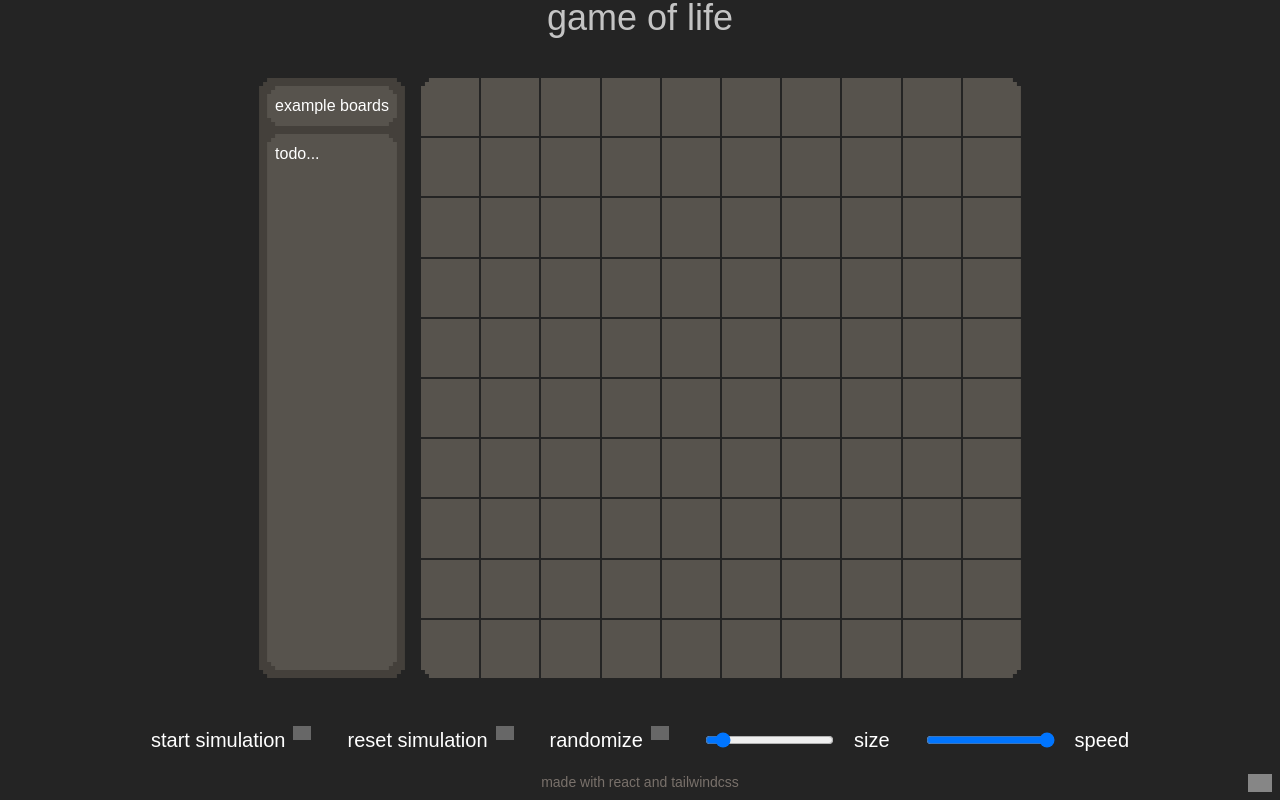
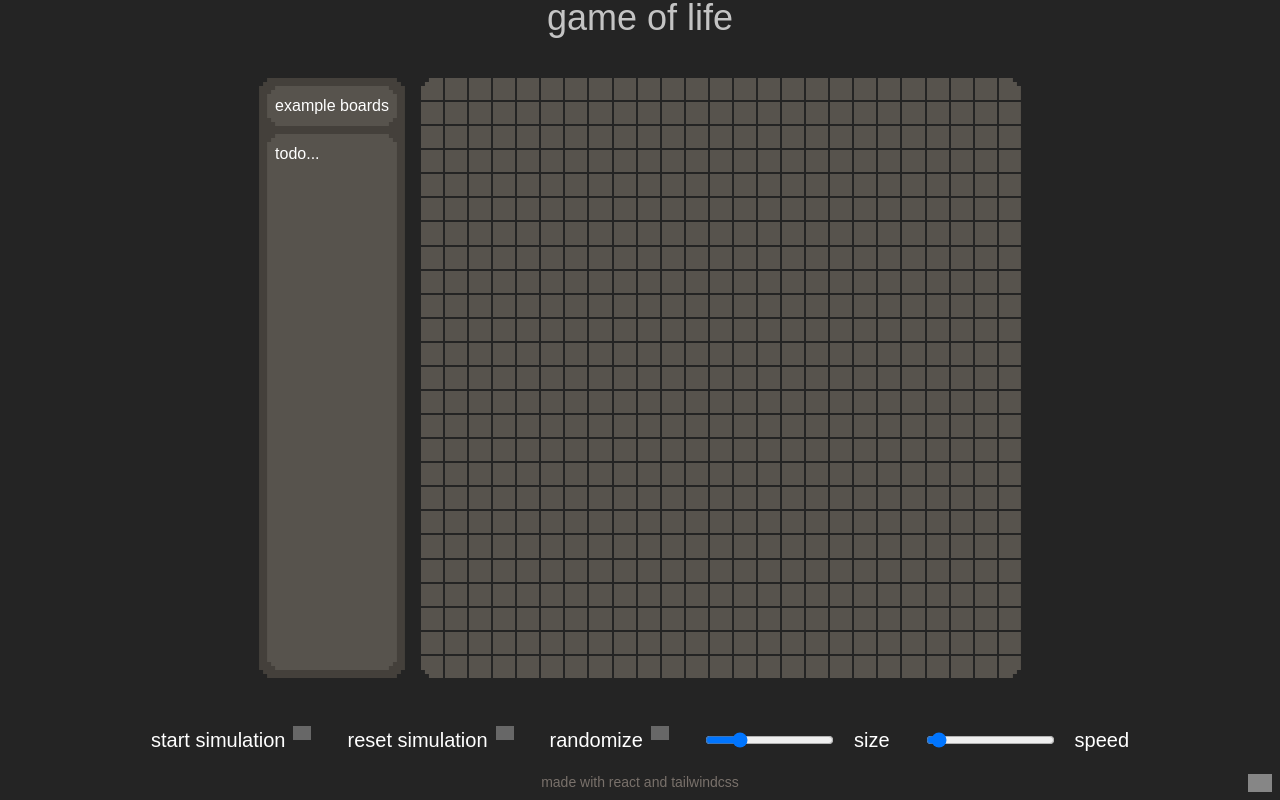
Before and after one commit to joshuatighe/game-of-life, a React (Vite) app: page / in a window 1280 px wide. Built offline with nearby package versions, Linux system fonts and the light colour scheme; grey boxes are pictures that could not be loaded; the HTML template or start-up script is replaced by a standard one; a web font is replaced by a local one.

Commit message:
fixed button not pressing, updated default values

```diff
--- a/src/App.jsx
+++ b/src/App.jsx
@@ -7,10 +7,10 @@ import Footer from './components/Footer'
 import './styles.css'
 
 const App = () => {
-  const [size, setSize]   = useState(10)
+  const [size, setSize]   = useState(25)
   const [cells, setCells] = useState([])
   const [run, setRun]     = useState(false)
-  const [speed, setSpeed] = useState(1000)
+  const [speed, setSpeed] = useState(50)
 
   // when a cell (div) is clicked flip its state (if game is not running)
   const handleCellClick = (e) => {
@@ -149,7 +149,7 @@ const App = () => {
           <Button text={'reset simulation'} icon={'reload'} handleClick={clearBoard} />
           <Button text={'randomize'} icon={'chess'} handleClick={randomizeBoard} />
           <Slider name={'size'} min={1} max={100} value={size} setValue={setSize} />
-          <Slider name={'speed'} min={10} max={1000} value={speed} setValue={setSpeed} />
+          <Slider name={'speed'} min={1} max={1000} value={speed} setValue={setSpeed} />
         </div>
         <Footer />
       </div>
--- a/src/components/Button.jsx
+++ b/src/components/Button.jsx
@@ -2,9 +2,8 @@ const Button = ({ text, icon, handleClick }) => {
   const iconURL = `https://unpkg.com/pixelarticons@1.8.1/svg/${icon}.svg`
 
   return (
-    <div className="hover:bg-stone-600 p-2 pixel-corners text-md">
       <button
-        className="flex gap-2"
+        className="flex gap-2 hover:bg-stone-600 p-2 pixel-corners text-md"
         onClick={handleClick}
       >
         {text}
@@ -15,7 +14,6 @@ const Button = ({ text, icon, handleClick }) => {
           className="invert-90"
         />
       </button>
-    </div>
 
   )
 }
```
